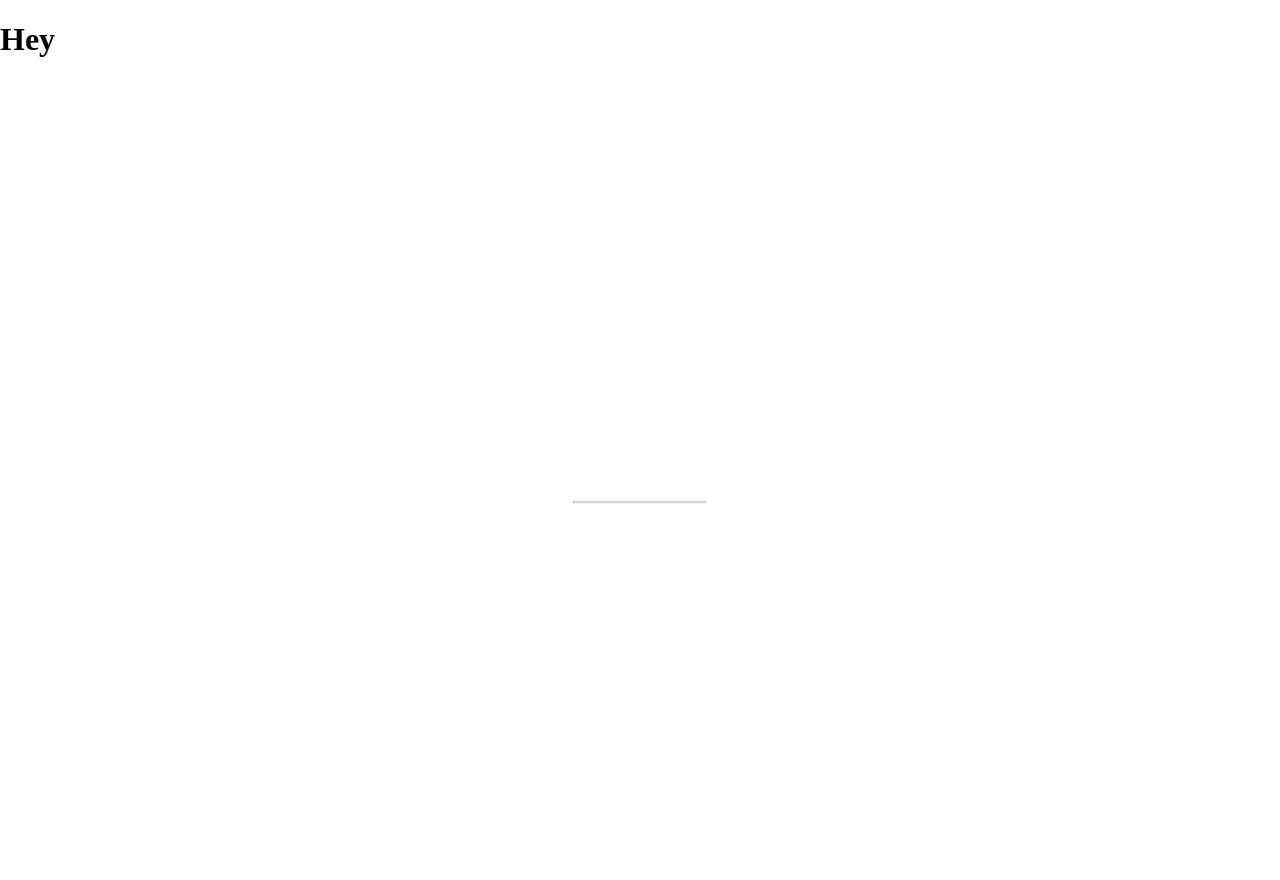
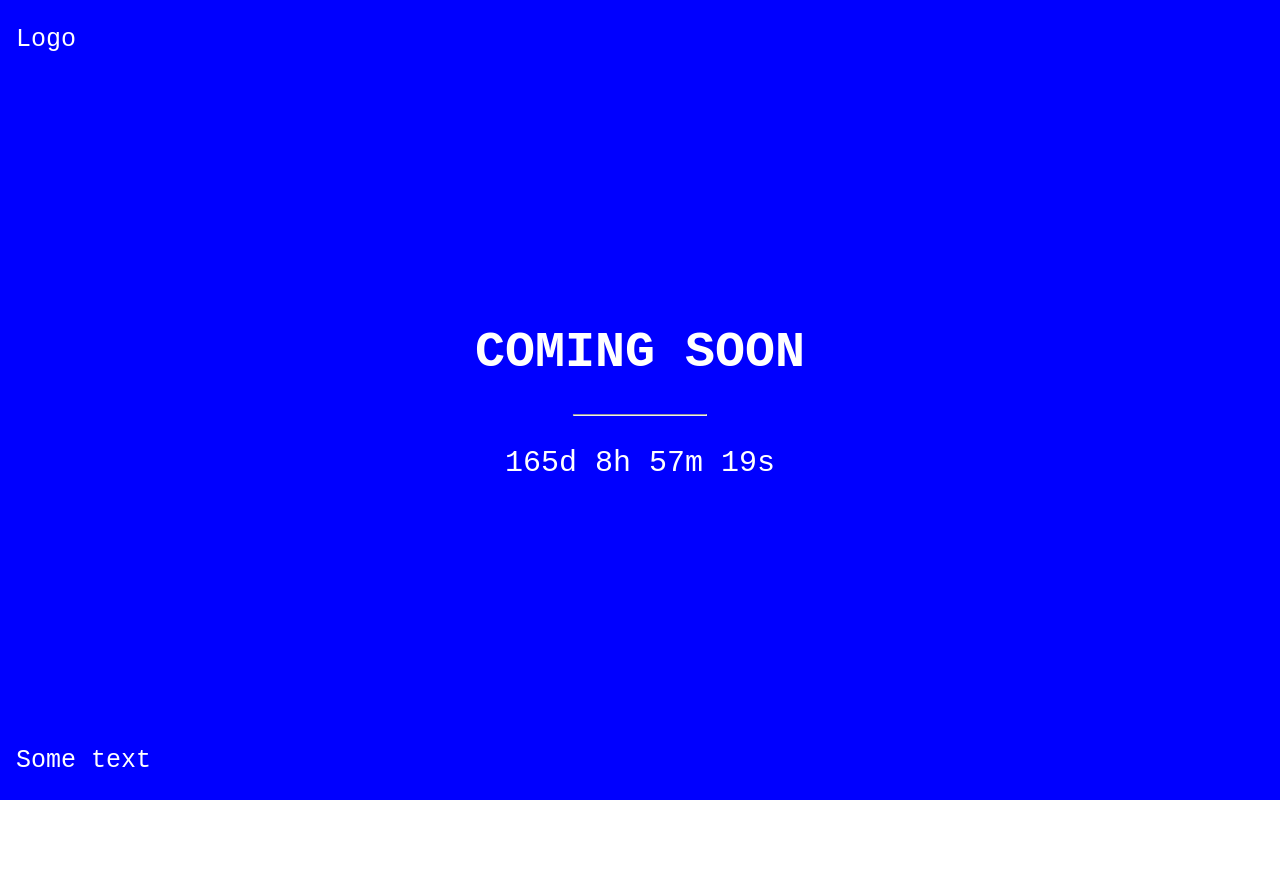
Before and after one commit to Ketki19/Ketki19.github.io, a plain HTML site: page index.html in a window 1280 px wide. After the commit the page ends 800 px from the top, so only its background shows below. Drawn offline with Linux system fonts and the light colour scheme.

Commit message:
Update index.html

```diff
--- a/index.html
+++ b/index.html
@@ -7,7 +7,8 @@ body, html {
 }
 
 .bgimg {
-  background-image: url('/w3images/forestbridge.jpg');
+/*   background-image: url('/w3images/forestbridge.jpg'); */
+  background: blue;
   height: 100%;
   background-position: center;
   background-size: cover;
@@ -43,7 +44,7 @@ hr {
 }
 </style>
 <body>
-  <h1> Hey</h1>
+
 <div class="bgimg">
   <div class="topleft">
     <p>Logo</p>
@@ -51,12 +52,43 @@ hr {
   <div class="middle">
     <h1>COMING SOON</h1>
     <hr>
-    <p>35 days left</p>
+    <p id="demo" style="font-size:30px"></p>
   </div>
   <div class="bottomleft">
     <p>Some text</p>
   </div>
 </div>
 
+<script>
+// Set the date we're counting down to
+var countDownDate = new Date("Jan 5, 2022 15:37:25").getTime();
+
+// Update the count down every 1 second
+var countdownfunction = setInterval(function() {
+
+  // Get todays date and time
+  var now = new Date().getTime();
+
+  // Find the distance between now an the count down date
+  var distance = countDownDate - now;
+
+  // Time calculations for days, hours, minutes and seconds
+  var days = Math.floor(distance / (1000 * 60 * 60 * 24));
+  var hours = Math.floor((distance % (1000 * 60 * 60 * 24)) / (1000 * 60 * 60));
+  var minutes = Math.floor((distance % (1000 * 60 * 60)) / (1000 * 60));
+  var seconds = Math.floor((distance % (1000 * 60)) / 1000);
+
+  // Output the result in an element with id="demo"
+  document.getElementById("demo").innerHTML = days + "d " + hours + "h "
+  + minutes + "m " + seconds + "s ";
+
+  // If the count down is over, write some text
+  if (distance < 0) {
+    clearInterval(countdownfunction);
+    document.getElementById("demo").innerHTML = "EXPIRED";
+  }
+}, 1000);
+</script>
+
 </body>
 </html>
```
